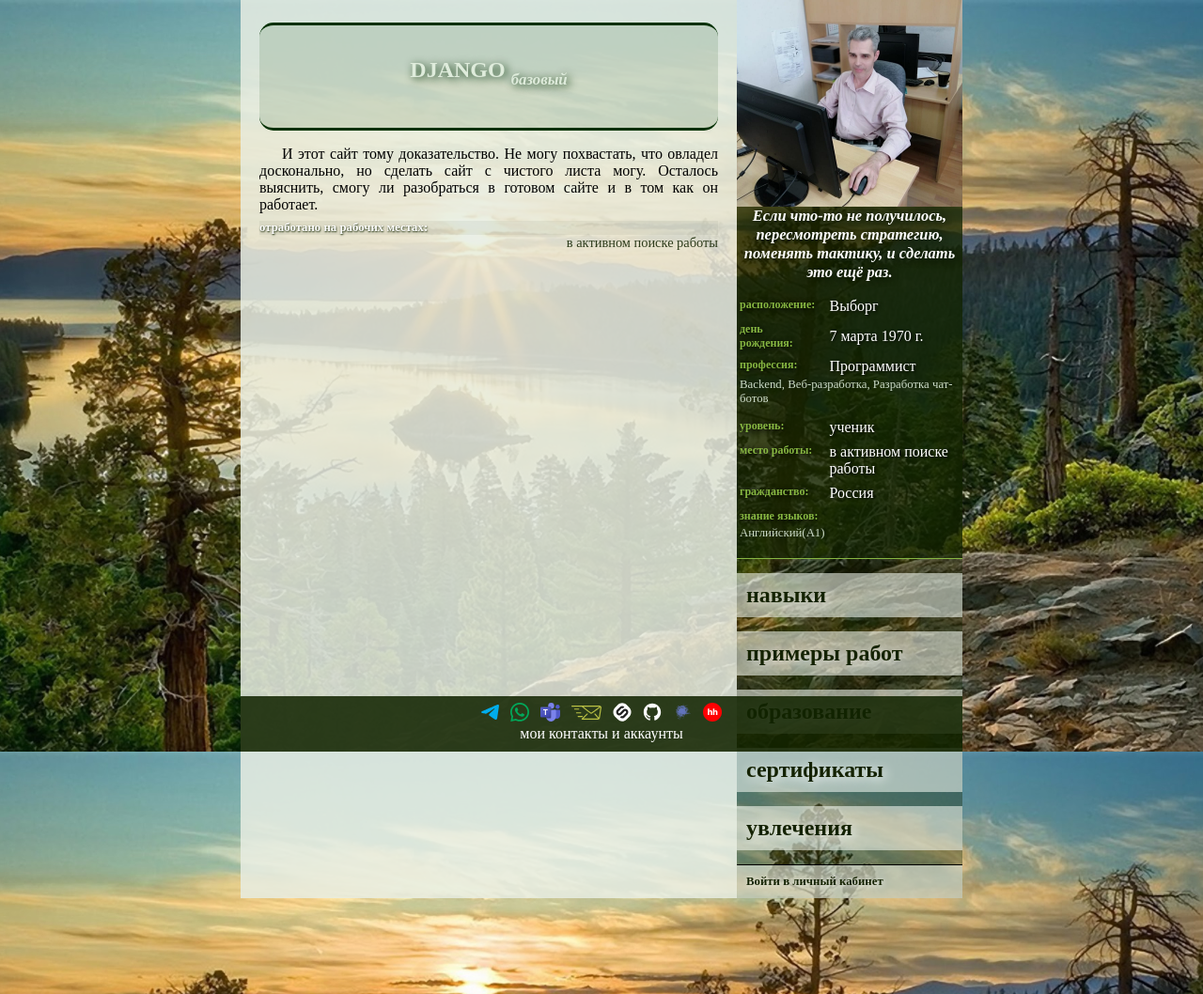
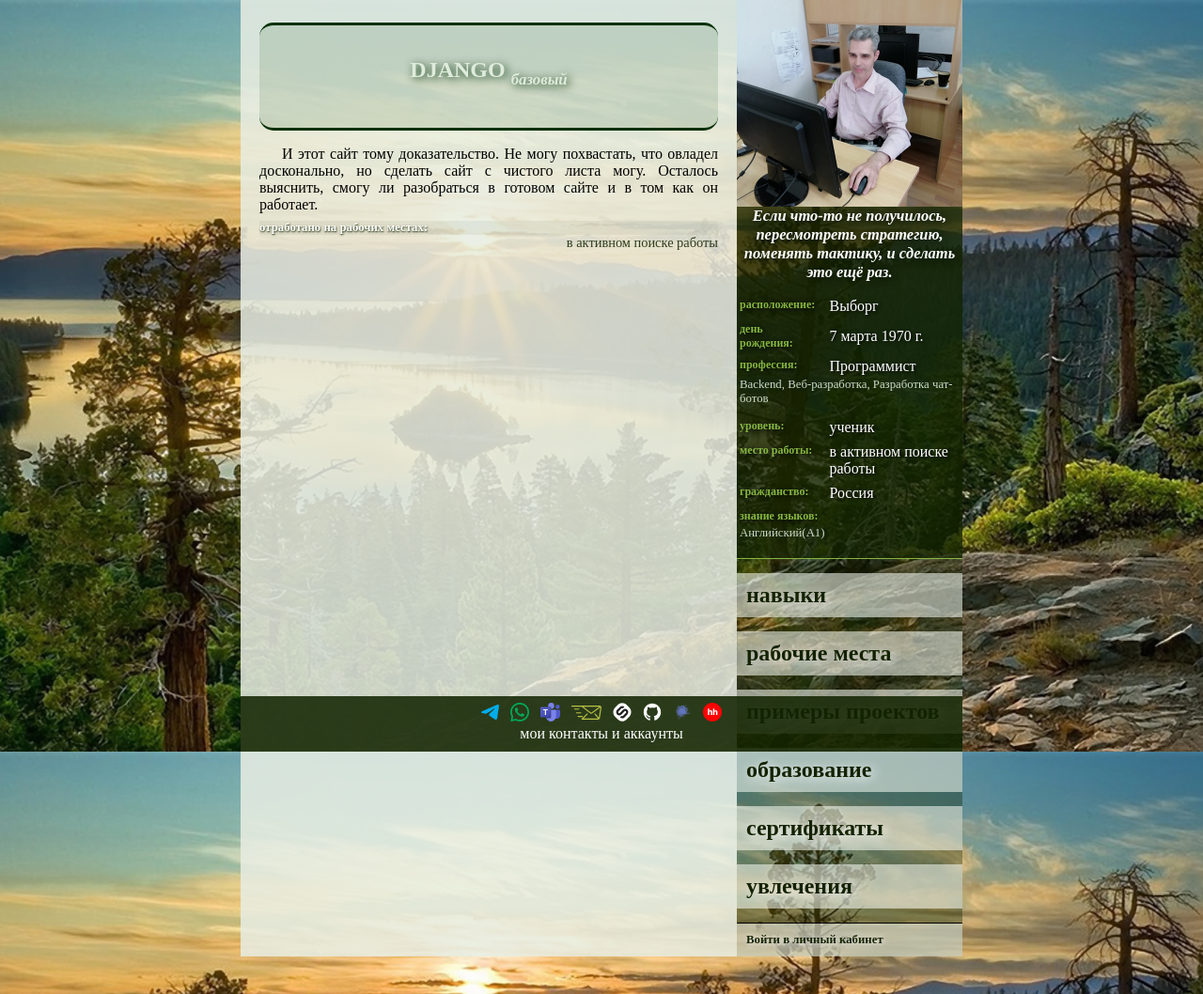
Before and after one commit to Archangel-Ray/training_for_creating_a_resume_website, a Django app: page /1/data/skills/3 in a window 1280 px wide. Shown: the top 1058 px of the page at 94% size. Run offline with Django 5.2, Linux system fonts and the light colour scheme; data comes from the database, SQL or seed files in the repository; data that the repository does not hold is empty; parts of the project's set-up code (start-up, migrations or seed data) failed here and were passed over.

Commit message:
добавил пункт в основное меню на список рабочих мест

```diff
--- a/another_one/templates/includes/menu.html
+++ b/another_one/templates/includes/menu.html
@@ -2,7 +2,8 @@
 	<a href="/1"><div class="menu_item">к моему резюме</div></a>
 {% else %}
 	<a href="{% url 'отобразить навыки' %}"><div class="menu_item">навыки</div></a>
-	<a href="{% url 'отобразить всё' %}"><div class="menu_item">примеры работ</div></a>
+	<a href="{% url 'отобразить рабочие места' %}"><div class="menu_item">рабочие места</div></a>
+	<a href="{% url 'отобразить всё' %}"><div class="menu_item">примеры проектов</div></a>
 	<a href="{% url 'отобразить всё' %}"><div class="menu_item">образование</div></a>
 	<a href="{% url 'отобразить всё' %}"><div class="menu_item">сертификаты</div></a>
 	<a href="{% url 'отобразить всё' %}"><div class="menu_item">увлечения</div></a>
```
